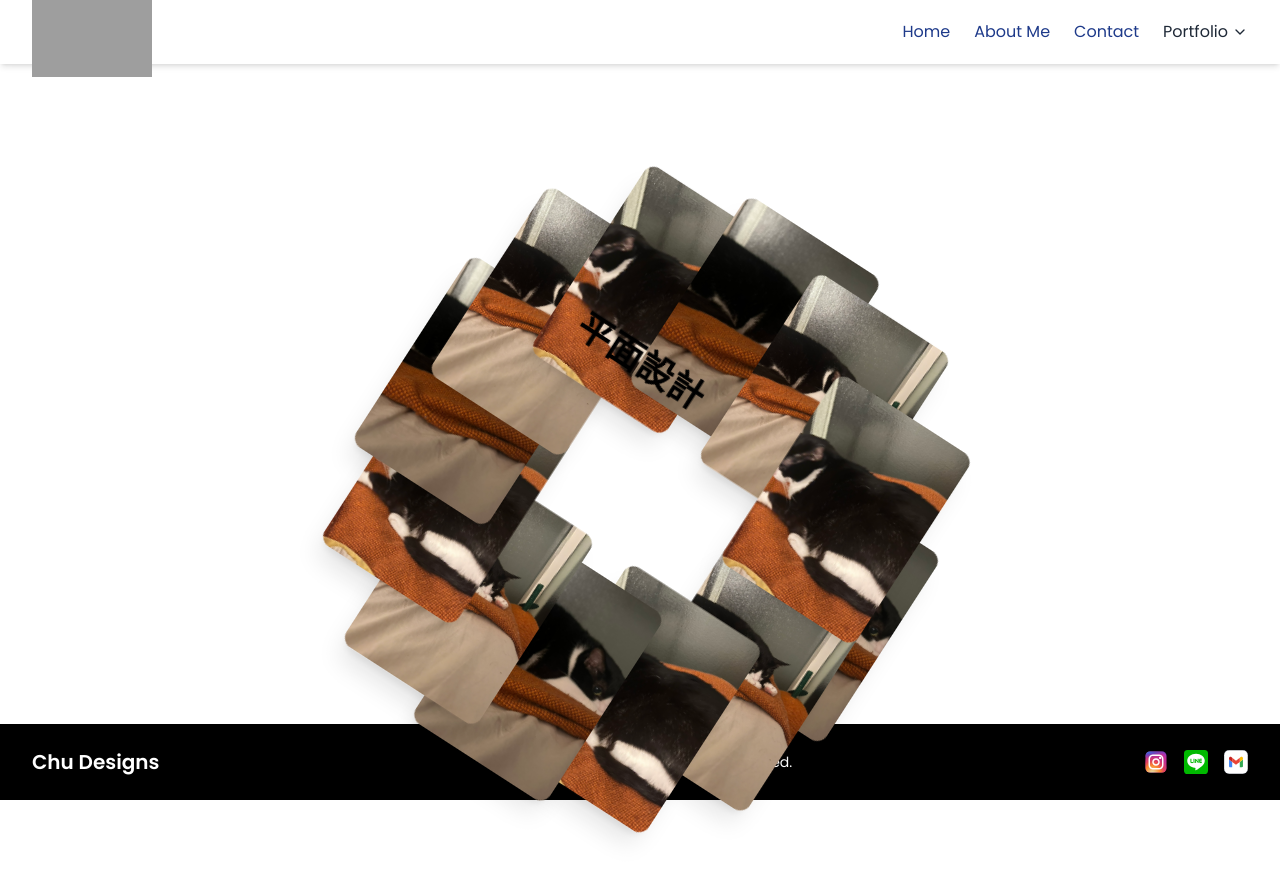
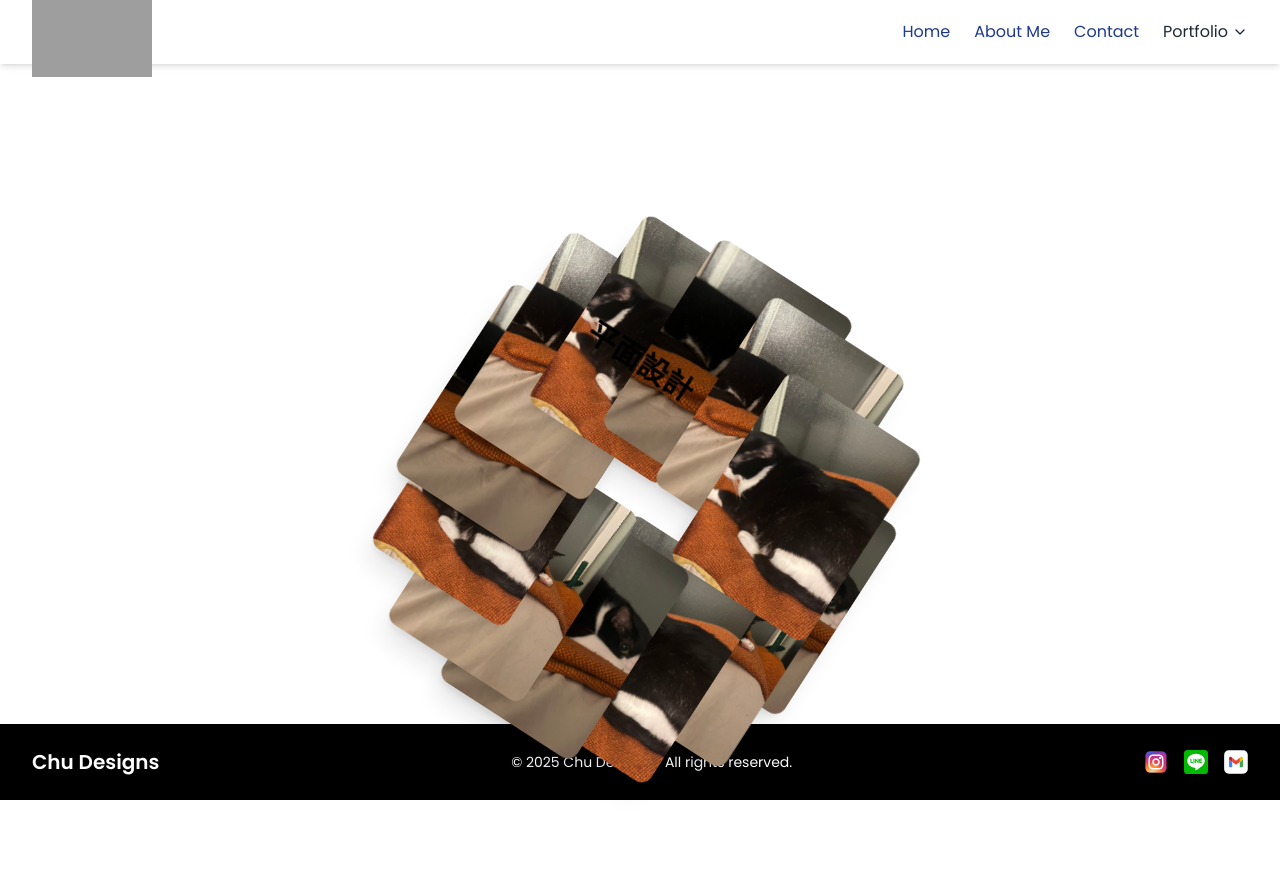
Before and after one commit to DeanYtest/design-showcase, a Next.js app: page /graphic in a window 1280 px wide. Shown: the top 876 px of the page. After the commit the page ends 844 px from the top, so only its background shows below. Built offline with nearby package versions, Linux system fonts and the light colour scheme; grey boxes are pictures that could not be loaded.

Commit message:
fix:graphic21

```diff
--- a/app/graphic/page.tsx
+++ b/app/graphic/page.tsx
@@ -1,10 +1,14 @@
 'use client';
 
 import { useState } from 'react';
-import { motion } from 'framer-motion';
+import { motion, HTMLMotionProps } from 'framer-motion';
 import GraphicItem from '@/components/GraphicItem';
 import Modal from '@/components/ui/Modal';
 import FooterDark from '../FooterDark';
+
+// 讓 MotionDiv 同時支援 className/style/onClick…和 MotionProps
+type MotionDivProps = HTMLMotionProps<'div'>;
+const MotionDiv = motion.div as React.FC<MotionDivProps>;
 
 const rawImages = [
   '/images/graphic1.jpg',
@@ -19,16 +23,17 @@ export default function GraphicPage() {
 
   return (
     <div className="flex flex-col min-h-screen bg-white text-black">
-      {/* 桌面版：可旋轉的完整圓環與標題 */}
+      {/* 桌面版：可緩慢旋轉的圓環 + 中央標題 */}
       <div className="hidden md:flex flex-1 items-center justify-center">
-        <motion.div
-          className="relative w-[500px] h-[500px]"
+        <MotionDiv
+          className="relative w-[400px] h-[400px]"
+          style={{ transformOrigin: 'center' }}
           animate={{ rotate: 360 }}
           transition={{ repeat: Infinity, duration: 60, ease: 'linear' }}
         >
           {slots.map((i) => {
             const angle = (360 / SLOT_COUNT) * i;
-            const radius = 200;
+            const radius = 150;
             const rad = (angle * Math.PI) / 180;
             const x = Math.cos(rad) * radius;
             const y = Math.sin(rad) * radius;
@@ -36,31 +41,21 @@ export default function GraphicPage() {
             return (
               <div
                 key={i}
-                className="absolute top-1/2 left-1/2 w-16 h-24 cursor-pointer"
-                style={{
-                  transform: `translate(${x}px, ${y}px)`,
-                  transformOrigin: 'center',
-                }}
+                className="absolute top-1/2 left-1/2 w-12 h-16 cursor-pointer"
+                style={{ transform: `translate(${x}px, ${y}px)`, transformOrigin: 'center' }}
                 onClick={() => setSelectedImage(src)}
               >
-                <motion.div
-                  initial={{ opacity: 0.7 }}
-                  animate={{ opacity: 1 }}
-                  transition={{ duration: 1 }}
-                  whileHover={{ scale: 1.2 }}
-                >
-                  <GraphicItem src={src} />
-                </motion.div>
+                <GraphicItem src={src} />
               </div>
             );
           })}
-          <h1 className="absolute top-1/2 left-1/2 -translate-x-1/2 -translate-y-1/2 text-4xl font-bold">
+          <h1 className="absolute top-1/2 left-1/2 -translate-x-1/2 -translate-y-1/2 text-3xl font-bold">
             平面設計
           </h1>
-        </motion.div>
+        </MotionDiv>
       </div>
 
-      {/* 手機版：半圓靜態排列，標題置於下方 */}
+      {/* 手機版：半圓排列 + 下方標題 */}
       <div className="md:hidden flex flex-1 items-center justify-center relative">
         <div className="relative w-[300px] h-[200px]">
           {slots.map((i) => {
@@ -73,21 +68,11 @@ export default function GraphicPage() {
             return (
               <div
                 key={i}
-                className="absolute top-1/2 left-1/2 w-12 h-16 cursor-pointer"
-                style={{
-                  transform: `translate(${x}px, ${y}px)`,
-                  transformOrigin: 'center',
-                }}
+                className="absolute top-1/2 left-1/2 w-10 h-14 cursor-pointer"
+                style={{ transform: `translate(${x}px, ${y}px)`, transformOrigin: 'center' }}
                 onClick={() => setSelectedImage(src)}
               >
-                <motion.div
-                  initial={{ opacity: 0.7 }}
-                  animate={{ opacity: 1 }}
-                  transition={{ duration: 0.5 }}
-                  whileHover={{ scale: 1.1 }}
-                >
-                  <GraphicItem src={src} />
-                </motion.div>
+                <GraphicItem src={src} />
               </div>
             );
           })}
@@ -109,14 +94,14 @@ export default function GraphicPage() {
               className="rounded-lg object-cover mx-auto max-h-80"
             />
             <p className="mt-4 text-left">
-              這裡可以放作品的詳細說明，例如：設計理念、使用工具與發想過程等。
+              這裡可以放作品的詳細說明，例如設計理念、使用工具與發想過程等。
             </p>
           </>
         )}
       </Modal>
 
-      {/* Footer 固定在最底端 */}
+      {/* Footer 在最底端 */}
       <FooterDark />
     </div>
-  );
+);
 }
```
